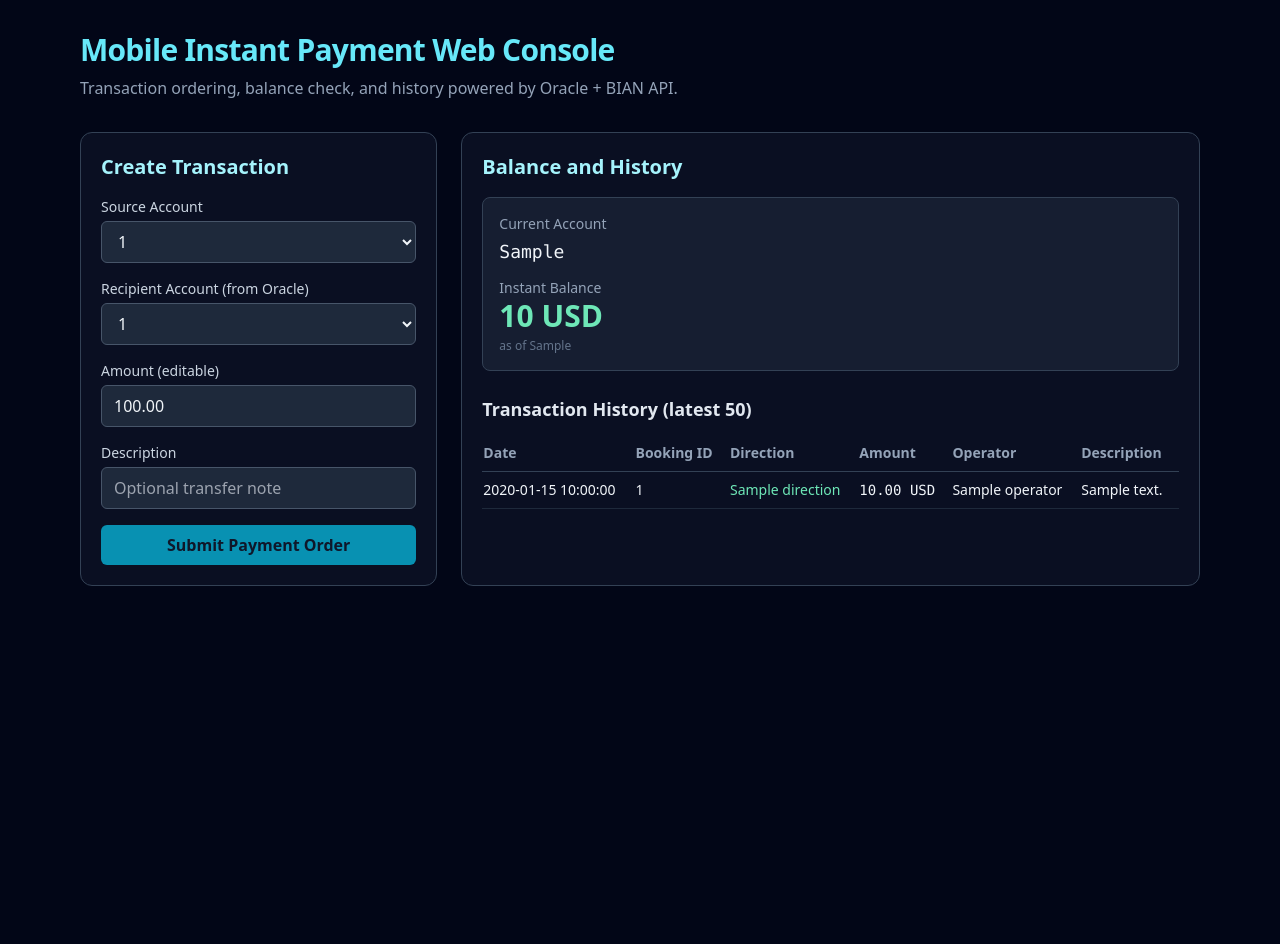
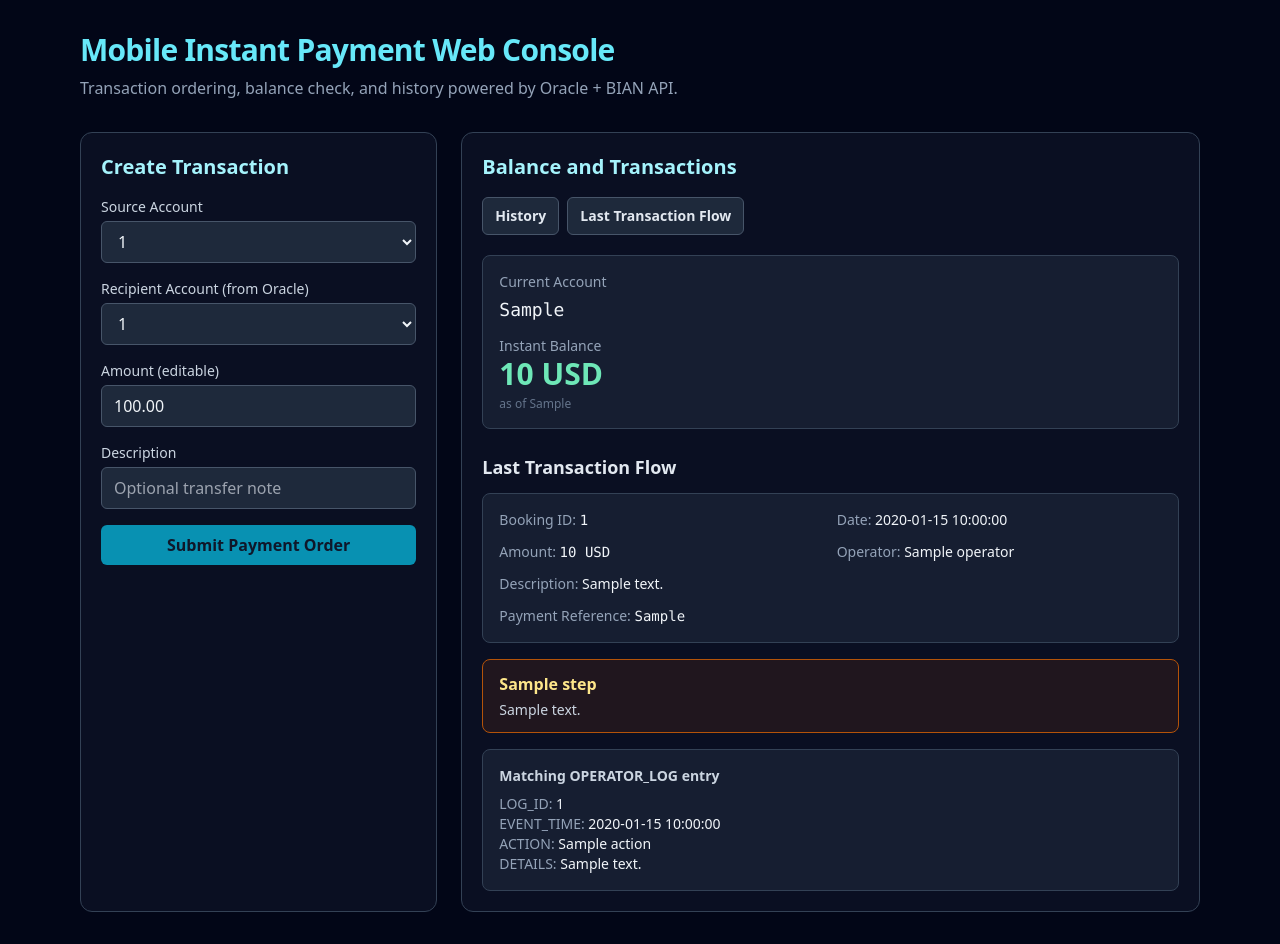
Before and after one commit to DzenanMuftic/BIAN_LAB, a Flask app: template bian-mip-lab/flask-webapp/templates/index.html in a window 1280 px wide. Before the commit the page ends 586 px from the top, so only its background shows below. Run offline with Flask 3, Linux system fonts and the light colour scheme; the template is opened without the code that fills it: most values are stand-ins (such as "Sample title", 1, 10 or a date in 2020); some libraries are stand-ins or nearby versions.

Commit message:
radi debit i credit

```diff
--- a/bian-mip-lab/flask-webapp/app.py
+++ b/bian-mip-lab/flask-webapp/app.py
@@ -1,5 +1,6 @@
 from datetime import datetime
 import os
+from decimal import Decimal, ROUND_HALF_UP
 
 import oracledb
 import requests
@@ -9,6 +10,9 @@
 app.secret_key = os.getenv("FLASK_SECRET_KEY", "mip-lab-secret")
 
 BIAN_API_URL = os.getenv("BIAN_API_URL", "http://bian-api:8080")
+DEBEZIUM_URL = os.getenv("DEBEZIUM_URL", "http://debezium:8083")
+DEBEZIUM_CONNECTOR = os.getenv("DEBEZIUM_CONNECTOR", "oracle19c-banking-connector")
+BOOKINGS_TOPIC = os.getenv("BOOKINGS_TOPIC", "banking.XEPDB1.BANKING.BOOKINGS")
 DB_USER = os.getenv("DB_USER", "BANKING")
 DB_PASSWORD = os.getenv("DB_PASSWORD", "banking_pwd")
 DB_DSN = os.getenv("DB_DSN", "oracle19c:1521/XEPDB1")
@@ -83,6 +87,221 @@
     return history
 
 
+def get_latest_booking(account_id):
+    query = """
+        SELECT BOOKING_ID,
+               ACCOUNT_ID,
+               BOOKING_DATE,
+               AMOUNT,
+               CURRENCY,
+               NVL(OPERATOR, '-') AS OPERATOR,
+               NVL(DESCRIPTION, '-') AS DESCRIPTION
+        FROM BOOKINGS
+        WHERE ACCOUNT_ID = :account_id
+        ORDER BY BOOKING_DATE DESC, BOOKING_ID DESC
+        FETCH FIRST 1 ROWS ONLY
+    """
+    with get_connection() as conn:
+        with conn.cursor() as cur:
+            cur.execute(query, account_id=account_id)
+            row = cur.fetchone()
+
+    if not row:
+        return None
+
+    description = row[6] if row[6] else "-"
+    payment_reference = None
+    if description.startswith("PAYMENT_ORDER:"):
+        payment_reference = description.split(":", 1)[1].strip()
+
+    return {
+        "booking_id": row[0],
+        "account_id": row[1],
+        "booking_date": row[2],
+        "amount": Decimal(str(row[3])).quantize(Decimal("0.01"), rounding=ROUND_HALF_UP),
+        "currency": row[4],
+        "operator": row[5],
+        "description": description,
+        "payment_reference": payment_reference,
+    }
+
+
+def get_latest_operator_log(payment_reference):
+    if not payment_reference:
+        return None
+
+    query = """
+        SELECT LOG_ID,
+               ACTION_AT,
+               OPERATOR,
+               ACTION,
+               DETAILS
+        FROM OPERATOR_LOG
+        WHERE DETAILS LIKE :details
+        ORDER BY ACTION_AT DESC, LOG_ID DESC
+        FETCH FIRST 1 ROWS ONLY
+    """
+    with get_connection() as conn:
+        with conn.cursor() as cur:
+            cur.execute(query, details=f"%{payment_reference}%")
+            row = cur.fetchone()
+
+    if not row:
+        return None
+
+    return {
+        "log_id": row[0],
+        "event_time": row[1],
+        "operator": row[2],
+        "action": row[3],
+        "details": row[4],
+    }
+
+
+def get_today_bookings_sum(account_id):
+    query = """
+        SELECT NVL(SUM(AMOUNT), 0)
+        FROM BOOKINGS
+        WHERE ACCOUNT_ID = :account_id
+          AND TRUNC(BOOKING_DATE) = TRUNC(SYSDATE)
+    """
+    with get_connection() as conn:
+        with conn.cursor() as cur:
+            cur.execute(query, account_id=account_id)
+            row = cur.fetchone()
+    return Decimal(str(row[0] if row and row[0] is not None else 0)).quantize(
+        Decimal("0.01"), rounding=ROUND_HALF_UP
+    )
+
+
+def get_eod_amount(account_id):
+    query = """
+        SELECT EOD_AMOUNT
+        FROM EOD_BALANCE
+        WHERE ACCOUNT_ID = :account_id
+    """
+    with get_connection() as conn:
+        with conn.cursor() as cur:
+            cur.execute(query, account_id=account_id)
+            row = cur.fetchone()
+
+    if not row:
+        return Decimal("0.00")
+    return Decimal(str(row[0])).quantize(Decimal("0.01"), rounding=ROUND_HALF_UP)
+
+
+def get_debezium_status():
+    try:
+        status_resp = requests.get(
+            f"{DEBEZIUM_URL}/connectors/{DEBEZIUM_CONNECTOR}/status",
+            timeout=5,
+        )
+        status_resp.raise_for_status()
+        status = status_resp.json()
+
+        topics_resp = requests.get(
+            f"{DEBEZIUM_URL}/connectors/{DEBEZIUM_CONNECTOR}/topics",
+            timeout=5,
+        )
+        topics_resp.raise_for_status()
+        topics_json = topics_resp.json()
+
+        connector_data = topics_json.get(DEBEZIUM_CONNECTOR, {})
+        topic_names = connector_data.get("topics", []) if isinstance(connector_data, dict) else []
+
+        connector_state = status.get("connector", {}).get("state", "UNKNOWN")
+        task_states = [t.get("state", "UNKNOWN") for t in status.get("tasks", [])]
+        tasks_ok = bool(task_states) and all(state == "RUNNING" for state in task_states)
+
+        return {
+            "ok": connector_state == "RUNNING" and tasks_ok,
+            "connector_state": connector_state,
+            "task_states": task_states,
+            "topics": topic_names,
+            "bookings_topic_seen": BOOKINGS_TOPIC in topic_names,
+        }
+    except Exception as ex:
+        return {
+            "ok": False,
+            "connector_state": "UNREACHABLE",
+            "task_states": [],
+            "topics": [],
+            "bookings_topic_seen": False,
+            "error": str(ex),
+        }
+
+
+def build_last_transaction_flow(account_id, balance_snapshot):
+    booking = get_latest_booking(account_id)
+    if not booking:
+        return None
+
+    log_entry = get_latest_operator_log(booking.get("payment_reference"))
+    debezium = get_debezium_status()
+
+    eod = get_eod_amount(account_id)
+    bookings_sum = get_today_bookings_sum(account_id)
+    expected_current = (eod + bookings_sum).quantize(Decimal("0.01"), rounding=ROUND_HALF_UP)
+
+    valkey_current = None
+    valkey_ok = False
+    if balance_snapshot and balance_snapshot.get("availableBalance") is not None:
+        try:
+            valkey_current = Decimal(str(balance_snapshot.get("availableBalance"))).quantize(
+                Decimal("0.01"), rounding=ROUND_HALF_UP
+            )
+            valkey_ok = valkey_current == expected_current
+        except Exception:
+            valkey_current = None
+
+    checkpoints = [
+        {
+            "name": "Flask -> BIAN API",
+            "state": "ok" if booking.get("operator") == "BIAN_API" else "warn",
+            "detail": f"Latest booking operator is {booking.get('operator')} for selected account.",
+        },
+        {
+            "name": "Oracle (BOOKINGS)",
+            "state": "ok",
+            "detail": f"BOOKING_ID {booking.get('booking_id')} persisted with amount {booking.get('amount')} {booking.get('currency')}.",
+        },
+        {
+            "name": "Debezium + Kafka topic",
+            "state": "ok" if debezium.get("ok") and debezium.get("bookings_topic_seen") else "warn",
+            "detail": (
+                f"Connector={debezium.get('connector_state')}, tasks={','.join(debezium.get('task_states', [])) or 'n/a'}, "
+                f"topicSeen={debezium.get('bookings_topic_seen')}"
+            ),
+        },
+        {
+            "name": "Valkey-backed current balance",
+            "state": "ok" if valkey_ok else "warn",
+            "detail": (
+                f"BIAN API balance={valkey_current if valkey_current is not None else 'n/a'}, "
+                f"expected from Oracle={expected_current}"
+            ),
+        },
+    ]
+
+    if booking.get("operator") == "BIAN_API":
+        checkpoints.append(
+            {
+                "name": "Note about this transfer",
+                "state": "info",
+                "detail": "BIAN_API writes Valkey immediately after Oracle insert. Kafka consumer skips OPERATOR=BIAN_API events to avoid double-apply.",
+            }
+        )
+
+    return {
+        "booking": booking,
+        "operator_log": log_entry,
+        "debezium": debezium,
+        "expected_current": expected_current,
+        "valkey_current": valkey_current,
+        "checkpoints": checkpoints,
+    }
+
+
 @app.get("/")
 def index():
     accounts = list_accounts()
@@ -101,6 +320,9 @@
     valid_accounts = set(account_ids)
 
     requested_account = request.args.get("account")
+    selected_tab = request.args.get("tab", "history")
+    if selected_tab not in {"history", "flow"}:
+        selected_tab = "history"
     selected_account = ACCOUNT_ALIASES.get(requested_account, requested_account) if requested_account else account_ids[0]
     account_redirect_needed = False
     if selected_account not in valid_accounts:
@@ -124,14 +346,17 @@
 
     if account_redirect_needed or recipient_redirect_needed:
         if selected_recipient:
-            return redirect(url_for("index", account=selected_account, recipient=selected_recipient))
-        return redirect(url_for("index", account=selected_account))
+            return redirect(url_for("index", account=selected_account, recipient=selected_recipient, tab=selected_tab))
+        return redirect(url_for("index", account=selected_account, tab=selected_tab))
 
     balance = None
     history = []
+    last_flow = None
     try:
         balance = get_balance(selected_account)
         history = get_history(selected_account)
+        if selected_tab == "flow":
+            last_flow = build_last_transaction_flow(selected_account, balance)
     except Exception as ex:
         flash(f"Failed loading account data: {ex}", "error")
 
@@ -140,8 +365,10 @@
         accounts=accounts,
         selected_account=selected_account,
         selected_recipient=selected_recipient,
+        selected_tab=selected_tab,
         balance=balance,
         history=history,
+        last_flow=last_flow,
         now=datetime.utcnow(),
     )
 
--- a/bian-mip-lab/flask-webapp/templates/index.html
+++ b/bian-mip-lab/flask-webapp/templates/index.html
@@ -36,7 +36,7 @@
           <form method="post" action="/transfer" class="space-y-4">
             <div>
               <label class="block text-sm text-slate-300 mb-1">Source Account</label>
-              <select name="source_account" onchange="this.form.method='get'; this.form.action='/'; this.form.submit();" class="w-full rounded-md bg-slate-800 border border-slate-600 px-3 py-2 text-slate-100">
+                <select name="source_account" onchange="window.location='/?account=' + encodeURIComponent(this.value) + '&recipient={{ selected_recipient }}&tab={{ selected_tab }}';" class="w-full rounded-md bg-slate-800 border border-slate-600 px-3 py-2 text-slate-100">
                 {% for acc in accounts %}
                   <option value="{{ acc.account_id }}" {% if acc.account_id == selected_account %}selected{% endif %}>{{ acc.account_id }}</option>
                 {% endfor %}
@@ -71,7 +71,16 @@
         </section>
 
         <section class="lg:col-span-2 rounded-xl border border-slate-700 bg-slate-900/60 p-5">
-          <h2 class="text-xl font-semibold mb-4 text-cyan-200">Balance and History</h2>
+          <h2 class="text-xl font-semibold mb-4 text-cyan-200">Balance and Transactions</h2>
+
+          <div class="mb-5 flex gap-2">
+            <a href="/?account={{ selected_account }}&recipient={{ selected_recipient }}&tab=history" class="rounded-md px-3 py-2 text-sm font-semibold border {% if selected_tab == 'history' %}bg-cyan-600 border-cyan-500 text-slate-950{% else %}bg-slate-800 border-slate-600 text-slate-200 hover:bg-slate-700{% endif %}">
+              History
+            </a>
+            <a href="/?account={{ selected_account }}&recipient={{ selected_recipient }}&tab=flow" class="rounded-md px-3 py-2 text-sm font-semibold border {% if selected_tab == 'flow' %}bg-cyan-600 border-cyan-500 text-slate-950{% else %}bg-slate-800 border-slate-600 text-slate-200 hover:bg-slate-700{% endif %}">
+              Last Transaction Flow
+            </a>
+          </div>
 
           <div class="rounded-lg border border-slate-700 bg-slate-800/60 p-4 mb-6">
             <div class="text-sm text-slate-400">Current Account</div>
@@ -85,6 +94,7 @@
             {% endif %}
           </div>
 
+          {% if selected_tab == 'history' %}
             <h3 class="text-lg font-semibold mb-3 text-slate-200">Transaction History (latest 50)</h3>
             <div class="overflow-x-auto">
               <table class="w-full text-sm">
@@ -116,6 +126,47 @@
                 </tbody>
               </table>
             </div>
+          {% else %}
+            <h3 class="text-lg font-semibold mb-3 text-slate-200">Last Transaction Flow</h3>
+
+            {% if last_flow and last_flow.booking %}
+              <div class="mb-4 rounded-lg border border-slate-700 bg-slate-800/60 p-4 text-sm">
+                <div class="grid grid-cols-1 md:grid-cols-2 gap-3">
+                  <div><span class="text-slate-400">Booking ID:</span> <span class="font-mono">{{ last_flow.booking.booking_id }}</span></div>
+                  <div><span class="text-slate-400">Date:</span> {{ last_flow.booking.booking_date }}</div>
+                  <div><span class="text-slate-400">Amount:</span> <span class="font-mono">{{ last_flow.booking.amount }} {{ last_flow.booking.currency }}</span></div>
+                  <div><span class="text-slate-400">Operator:</span> {{ last_flow.booking.operator }}</div>
+                  <div class="md:col-span-2"><span class="text-slate-400">Description:</span> {{ last_flow.booking.description }}</div>
+                  {% if last_flow.booking.payment_reference %}
+                    <div class="md:col-span-2"><span class="text-slate-400">Payment Reference:</span> <span class="font-mono">{{ last_flow.booking.payment_reference }}</span></div>
+                  {% endif %}
+                </div>
+              </div>
+
+              <div class="space-y-3">
+                {% for step in last_flow.checkpoints %}
+                  <div class="rounded-lg border px-4 py-3 {% if step.state == 'ok' %}border-emerald-700 bg-emerald-900/20{% elif step.state == 'warn' %}border-amber-700 bg-amber-900/20{% else %}border-sky-700 bg-sky-900/20{% endif %}">
+                    <div class="font-semibold {% if step.state == 'ok' %}text-emerald-200{% elif step.state == 'warn' %}text-amber-200{% else %}text-sky-200{% endif %}">{{ step.name }}</div>
+                    <div class="mt-1 text-sm text-slate-300">{{ step.detail }}</div>
+                  </div>
+                {% endfor %}
+              </div>
+
+              {% if last_flow.operator_log %}
+                <div class="mt-4 rounded-lg border border-slate-700 bg-slate-800/60 p-4 text-sm">
+                  <div class="text-slate-300 font-semibold mb-2">Matching OPERATOR_LOG entry</div>
+                  <div><span class="text-slate-400">LOG_ID:</span> {{ last_flow.operator_log.log_id }}</div>
+                  <div><span class="text-slate-400">EVENT_TIME:</span> {{ last_flow.operator_log.event_time }}</div>
+                  <div><span class="text-slate-400">ACTION:</span> {{ last_flow.operator_log.action }}</div>
+                  <div><span class="text-slate-400">DETAILS:</span> {{ last_flow.operator_log.details }}</div>
+                </div>
+              {% endif %}
+            {% else %}
+              <div class="rounded-lg border border-slate-700 bg-slate-800/60 p-4 text-slate-300">
+                No transaction found yet for this account. Submit a payment order and open this tab again.
+              </div>
+            {% endif %}
+          {% endif %}
         </section>
       </div>
     {% endif %}
```
Also changed, not shown: 5 other files. Lines whose indentation alone changed are shown as unchanged.
